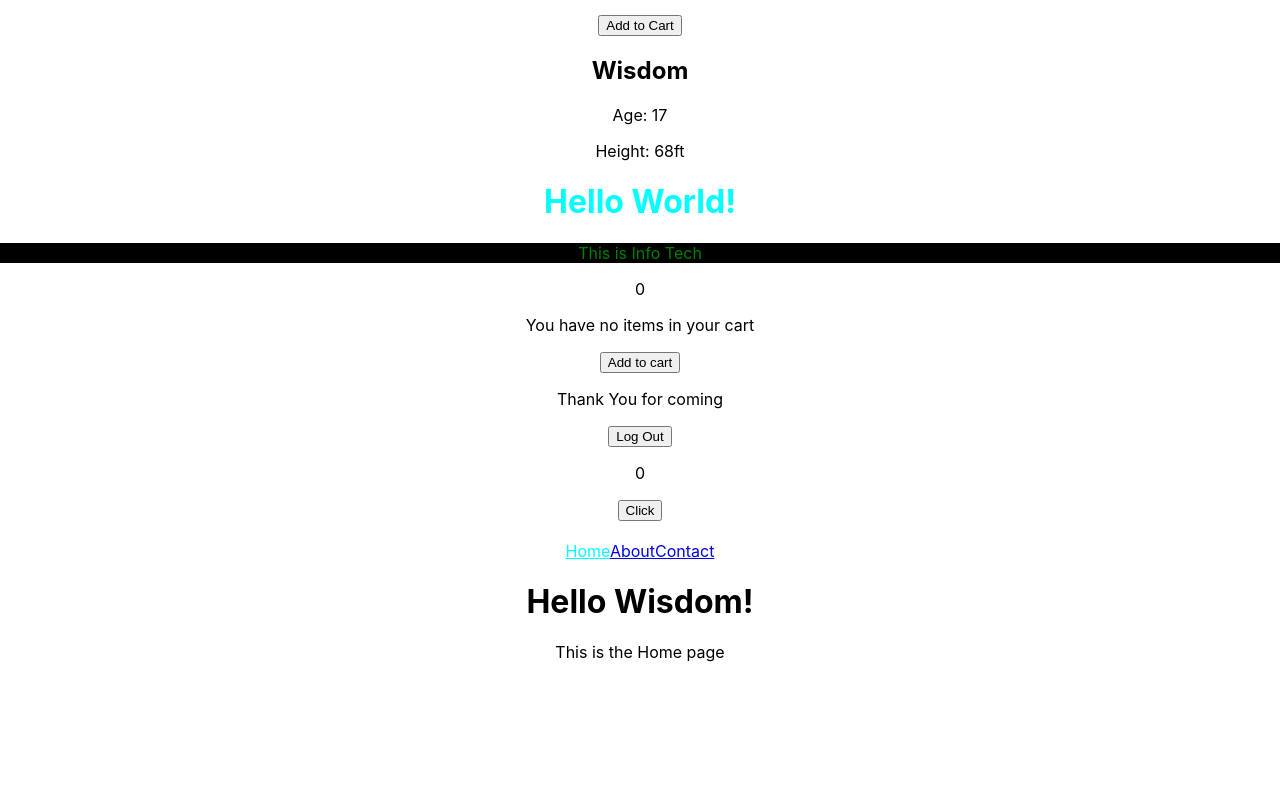
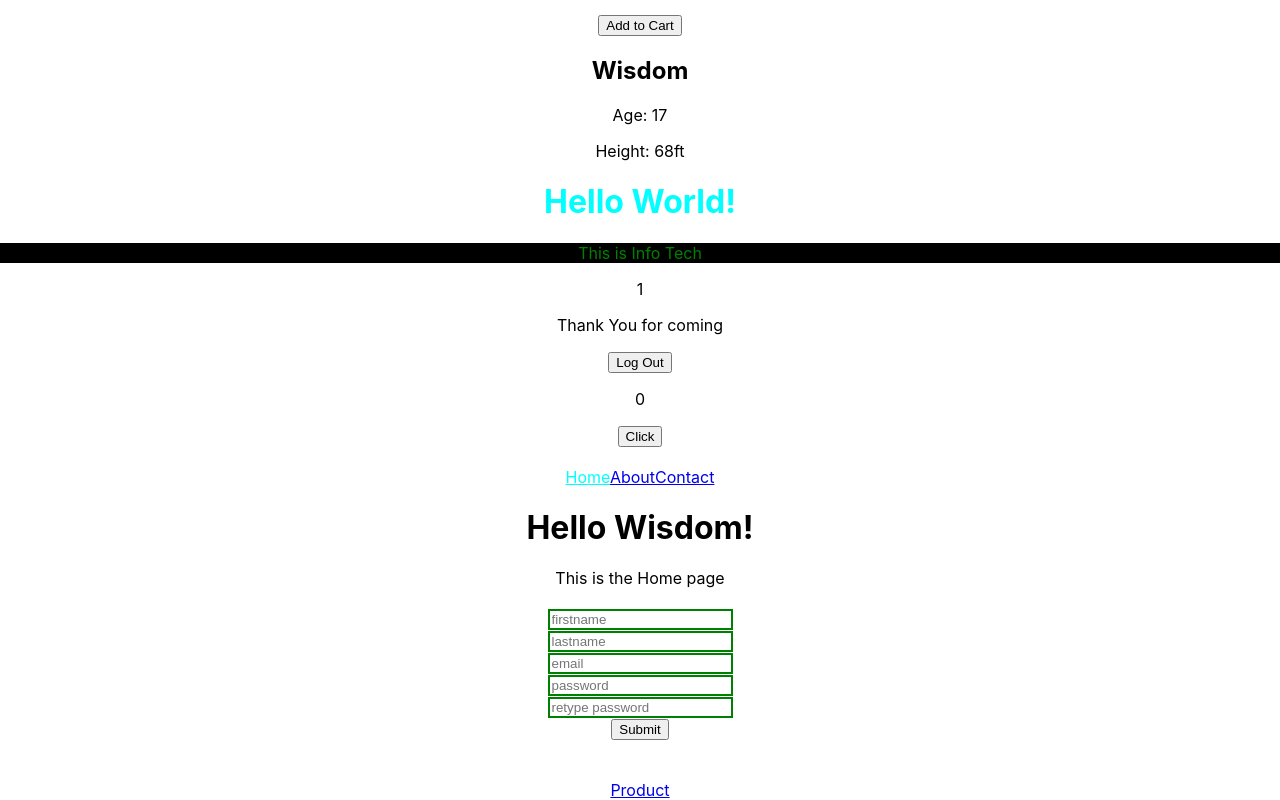
Before and after one commit to wisdom2301/ReactApp, a React (Create React App) app: page / in a window 1280 px wide. Shown: the part 531-1331 px from the top of the page. Before the commit the page ends 1193 px from the top, so only its background shows below. Built offline with nearby package versions, Linux system fonts and the light colour scheme.

Commit message:
New update

```diff
--- /dev/null
+++ b/src/App Component/Forms.js
@@ -0,0 +1,66 @@
+import React, { useState } from 'react'
+
+export default function Forms() {
+    const [input, setInput] = useState({
+        fName:'',
+        lName:'',
+        email:'',
+        password:'',
+        retypePassword:'',
+    });
+    const handleChange = (e) => {
+        setInput({...input, [e.target.name]: e.target.value});
+        console.log(input);
+    };
+
+    const handleSubmit=(e)=>{
+        e.preventDefault(e);
+        if(input.fName === input.lName === input.email === input.password === input.retypePassword){
+            alert('Please fill in the appropriate field');
+        }
+        else{
+           alert(`Thank you  ${input.fName}`);
+        }
+    };
+
+
+
+    return (
+        <div>
+            <form>
+            <input type="text" style={{border: '2px solid green'}}
+            onChange= {(e) => handleChange(e)}
+            placeholder="firstname"
+            name="fName"
+            /><br />
+            <input type="text" style={{border: '2px solid green'}}
+            onChange= {(e) => handleChange(e)}
+            placeholder="lastname"
+            name="lName"
+            /><br />
+            <input type="email" style={{border: '2px solid green'}}
+            onChange= {(e) => handleChange(e)}
+            placeholder="email"
+            name="email"
+            /><br />
+            <input type="password" style={{border: '2px solid green'}}
+            onChange= {(e) => handleChange(e)}
+            placeholder="password"
+            name="password"
+            /><br />
+            <input type="password" style={{border: '2px solid green'}}
+            onChange= {(e) => handleChange(e)}
+            placeholder="retype password"
+            name="retypePaswword"
+            /><br />
+
+        <button onClick={handleSubmit}>Submit</button>
+
+        <br />
+        <br />
+            </form>
+
+
+        </div>
+    )
+}
--- a/src/App Component/Product.js
+++ b/src/App Component/Product.js
@@ -3,18 +3,18 @@ import React, { useState, useEffect } from 'react';
 export default function Product() {
     const [count, setCount] = useState(0);
 
-    const handleClick = () => {
+    // const handleClick = () => {
 
         useEffect(() => {
           setCount (count + 1);
         }, [])
 
-    };
+    // };
     return (
         <div>
             <p>{count}</p>
-            {count ? <p>Too much money in the bag</p> : <p>You have no items in your cart</p>}
-            <button onClick = {handleClick}>Add to cart</button>
+            {/* {count ? <p>Too much money in the bag</p> : <p>You have no items in your cart</p>}
+            <button onClick = {handleClick}>Add to cart</button> */}
         </div>
     )
 }
--- /dev/null
+++ b/src/App Component/RouteParam.js
@@ -0,0 +1,13 @@
+import React from 'react'
+import { useParams } from 'react-router-dom'
+
+export default function RouteParam() {
+    const {id} = useParams();
+
+
+    return (
+        <div>
+            Nike Shoe {id}
+        </div>
+    )
+}
--- a/src/App.js
+++ b/src/App.js
@@ -13,6 +13,8 @@ import { Switch, Route, Link, NavLink } from "react-router-dom";
 import About from './Pages/About'
 import Home from './Pages/Home';
 import Contact from './Pages/Contact';
+import Forms from './App Component/Forms';
+import RouteParam from './App Component/RouteParam';
 
 function App() {
   const products = {
@@ -85,6 +87,20 @@ alert(`${products.Title}, ${products.Price} added to cart`);
   <Home />
 </Route>
 </Switch>
+<br></br>
+
+<Forms />
+<br />
+
+<div>
+  <NavLink to = "/product">Product</NavLink>
+<Route path = "/product/:id">
+  <RouteParam />
+</Route>
+</div>
+
+
+
     </div>
   );
 }
```
